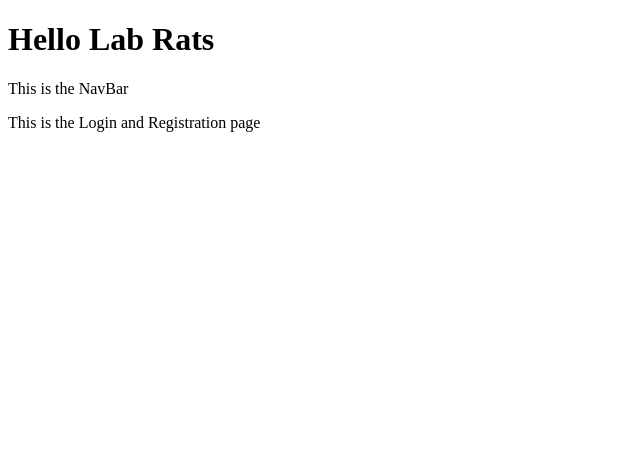
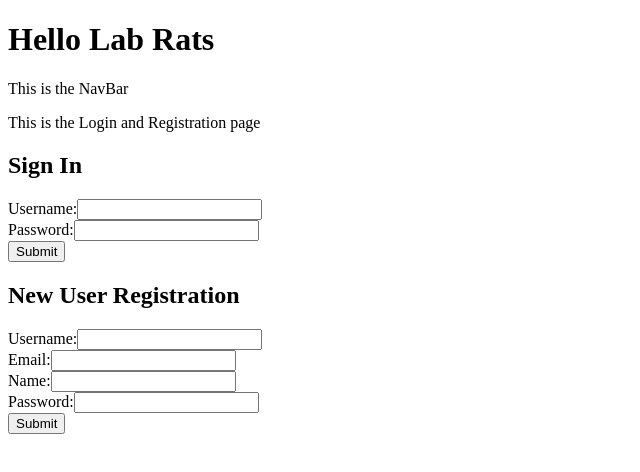
Before and after one commit to Lab-Rats-Fullstack/Lab-Rats, a React (Vite) app in the folder FE/: page /login in a window 1280 px wide. Shown: the top 472 px of the page, without its empty margins (0-640 px from the left). Built offline with nearby package versions, Linux system fonts and the light colour scheme.

Commit message:
Initial code for POST login and register
created inital functions for the login and register forms on the login page. need to clarify endpoint location and if we have certain conditional messages.

```diff
--- a/FE/src/components/Login.jsx
+++ b/FE/src/components/Login.jsx
@@ -1,8 +1,147 @@
-import { Link } from 'react-router-dom'
+import {useState } from 'react'
+import { useNavigate } from 'react-router-dom'
 
-export default function Login ({token}) {
+export default function Login ({token, setToken}) {
+    const [email, setEmail] = useState('');
+    const [password, setPassword] = useState('');
+    const [username, setUsername] = useState('');
+    const [name, setName] = useState('');
+    const [error, setError] = useState(null);
+    const [failMessage, setFailMessage] = useState ('');
+    const navigate = useNavigate();
+
+    async function loginUser(event) {
+        event.preventDefault ();
+        try {
+            const response = await fetch (ENDPOINT, {
+                method: "POST",
+                headers: {
+                    'Content-Type': 'application/json',
+                },
+                body: JSON.stringify({
+                    username,
+                    password,
+                })
+            });
+            const userAuth = await response.json();
+            if (userAuth.token) {
+
+                setToken(userAuth.token);
+                alert(userAuth.message); //do we have a message for this for successful login?
+                navigate('/account');
+            } else {
+                setFailMessage(userAuth.message); //do we have a message for a failed login?
+            }
+        } catch (error) {
+            setError(error.message); //do we have an error message?
+        }
+    }
+
+    async function registerUser(event) {
+        event.preventDefault ();
+        try {
+            const response = await fetch ( ENDPOINT, {
+                method: "POST",
+                headers: {
+                    'Content-Type': 'application/json',
+                },
+                body: JSON.stringify({
+                    username,
+                    email,
+                    password,
+                    name,
+                })
+            });
+            const userAuth = await response.json();
+            if (userAuth.token){
+                setToken(userAuth.token);
+                alert(userAuth.message); //do we have a message for this for successful login?
+                navigate('/account');
+            } else {
+                setFailMessage(userAuth.message); //do we have a message for a failed login?
+            }
+        } catch (error) {
+            setError(error.message); //do we have an error message?
+        }
+    }
 
     return (
-        <><p>This is the Login and Registration page</p></>
+        <><p>This is the Login and Registration page</p>
+        <div className = 'wrapper'>
+            <div className = 'login'>
+                <h2>Sign In</h2>
+                {failMessage && <p>{failMessage}</p>}
+                {error && <p>{error}</p>}
+                <form onSubmit={loginUser}>
+                    <label>
+                        Username:
+                        <input
+                            value = {username}
+                            required = {true}
+                            onChange = {(e) => setUsername(e.target.value)}
+                        />
+                    </label>
+                    <br/>
+                    <label>
+                        Password:
+                        <input
+                            type = "password"
+                            value = {password}
+                            required = {true}
+                            onChange = {(e) => setPassword(e.target.value)}
+                        />
+                    </label>
+                    <br/>
+                    <button type='submit'>Submit</button>
+                </form>
+            </div>
+            <div className = 'register'>
+                <h2>New User Registration</h2>
+                {failMessage && <p>{failMessage}</p>}
+                {error && <p>{error}</p>}
+                <form onSubmit = {registerUser}>
+                    <label>
+                        Username:
+                        <input
+                            value = {username}
+                            required = {true}
+                            onChange = {(e)=> setUsername(e.target.value)}
+                        />
+                    </label>
+                    <br/>
+                    <label>
+                        Email:
+                        <input
+                            value = {email}
+                            required = {true}
+                            onChange = {(e)=> setEmail(e.target.value)}
+                        />
+                    </label>
+                    <br/>
+                    <label>
+                        Name:
+                        <input
+                            value = {name}
+                            required = {true}
+                            onChange = {(e)=> setName(e.target.value)}
+                        />
+                    </label>
+                    <br/>
+                    {/* want to make a password confirmation section prior to setting the password */}
+                    <label>
+                        Password:
+                        <input
+                            type = "password"
+                            value = {password}
+                            required = {true}
+                            onChange = {(e)=> setPassword(e.target.value)}
+                        />
+                    </label>
+                    <br/>
+                    <button type='submit'>Submit</button>
+                </form>
+            </div>
+        </div>
+        </>
     )
 }
```
